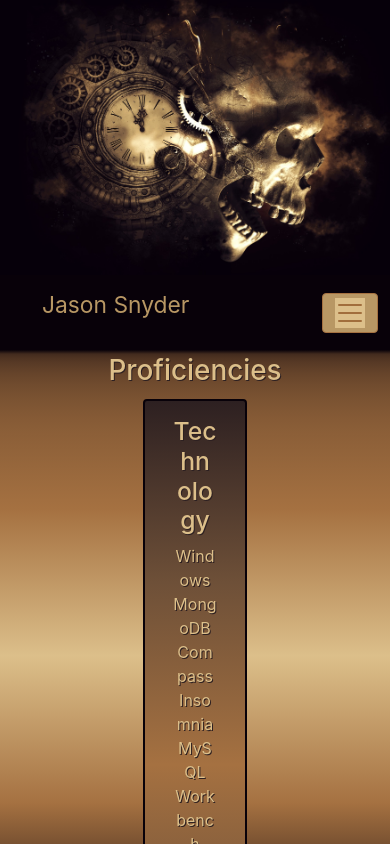
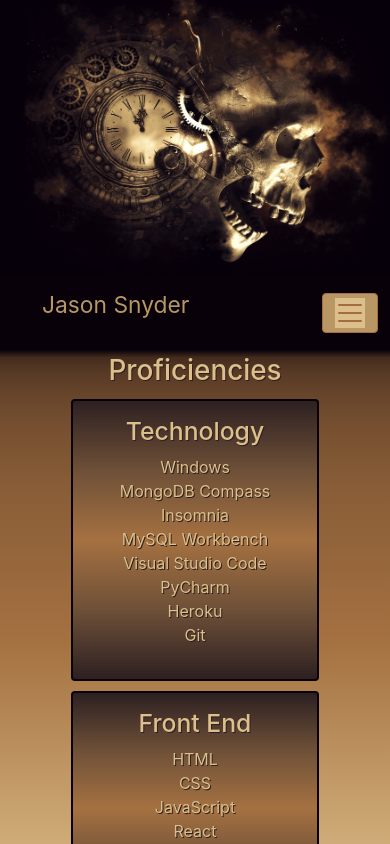
Before and after one commit to jsnyder159/react-portfolio, a React (Create React App) app in the folder portfolio/: page /resume in a window 390 px wide. Shown: the top 844 px of the page. Built offline with nearby package versions, Linux system fonts and the light colour scheme; the HTML template or start-up script is replaced by a standard one.

Commit message:
added responsiveness to resume screen

```diff
--- a/portfolio/src/components/pages/resume/resume.css
+++ b/portfolio/src/components/pages/resume/resume.css
@@ -48,3 +48,35 @@
     color: var(--gold);
 
 }
+
+@media screen and (max-width: 992px) {
+
+    .resume {
+        height: 1100px;
+    }
+
+    .card {
+        margin-bottom: 10px;
+        width: 30%;
+    }
+
+
+}
+
+@media screen and (max-width: 768px){
+    .card {
+        width: 40%;
+    }
+}
+
+@media screen and (max-width: 692px) {
+    .card {
+        width: 50%;
+    }
+}
+
+@media screen and (max-width: 482px) {
+    .card{
+        width:60%;
+    }
+}
```
